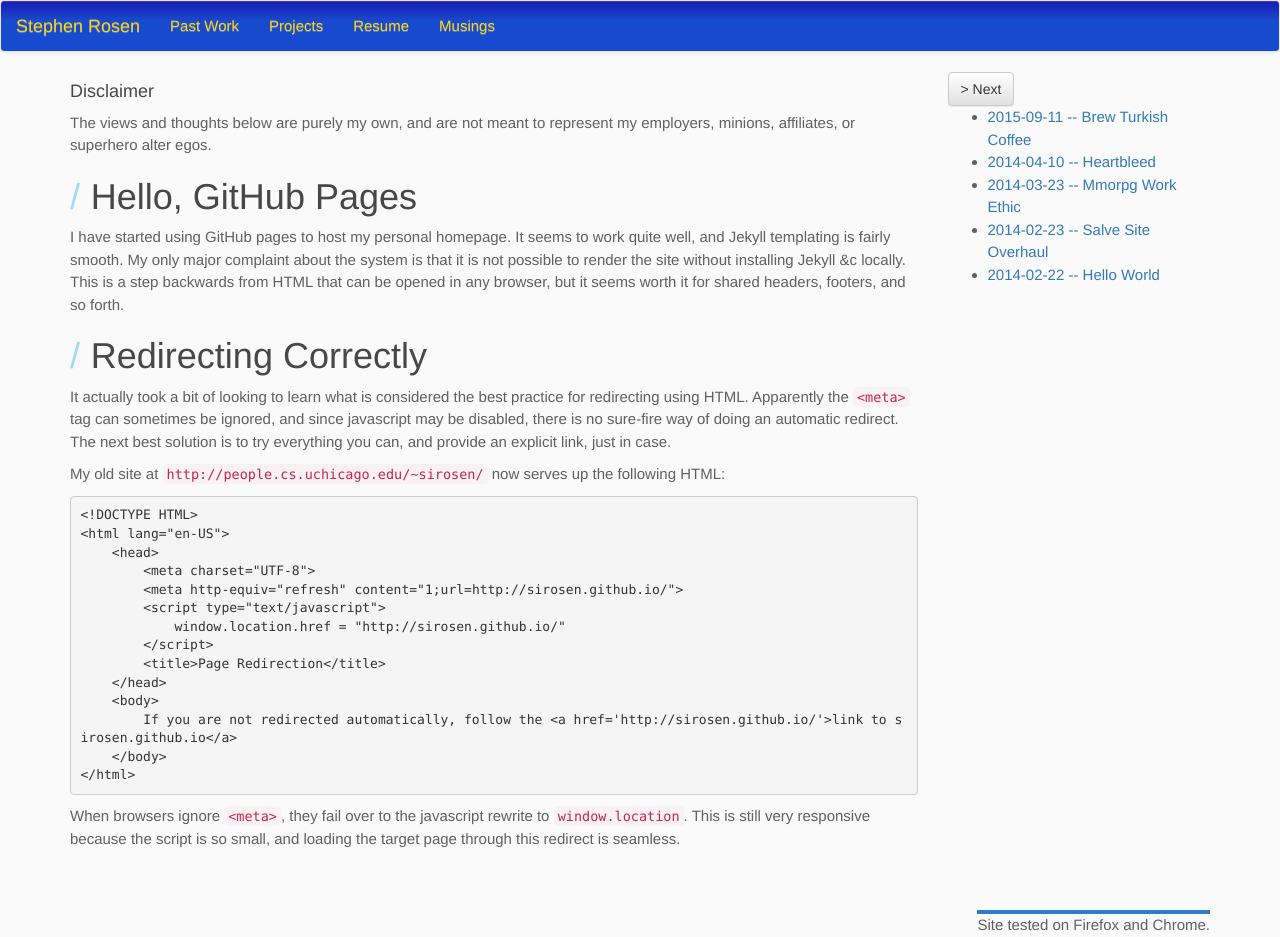
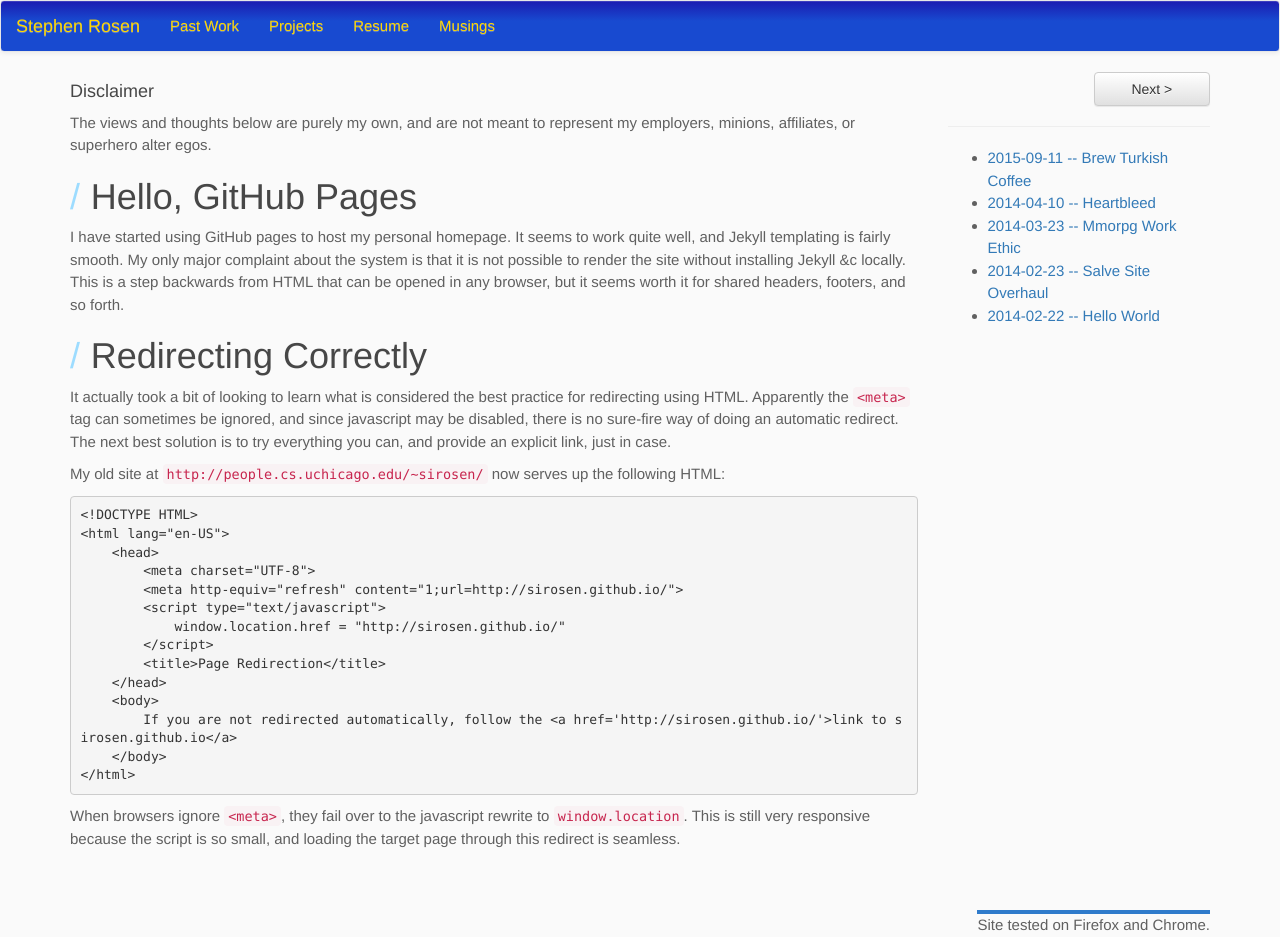
Before and after one commit to sirosen/sirosen.github.io, a Jekyll site: the page built from _posts/2014-02-22-hello-world.md, in a window 1280 px wide. Built offline with Jekyll 4.4.1, drawn with Linux system fonts in a browser that asks for light colours; nearby versions of some CDN libraries; some web fonts are replaced.

Commit message:
Adjust positioning of front/back blog buttons
These should be two-column centered elements, even on xs devices. Puts them in
a row, and wraps them in col-xs-6 divs, even if they are left out of a page
(ex: last post has no next)

```diff
--- a/_includes/footer/post_sidebar.html
+++ b/_includes/footer/post_sidebar.html
@@ -1,10 +1,18 @@
 <div class="post-listing">
+  <div class="row">
+    <div class="col-xs-6">
   {% if page.previous %}
-  <a class="btn btn-default" href="{{ page.previous.url }}" role="button">&lt; Prev</a>
+      <a class="btn btn-default center-block" href="{{ page.previous.url }}" role="button">&lt; Prev</a>
   {% endif %}
+    </div>
+    <div class="col-xs-6">
   {% if page.next %}
-  <a class="btn btn-default" href="{{ page.next.url }}" role="button">&gt; Next</a>
+      <a class="btn btn-default center-block" href="{{ page.next.url }}" role="button">Next &gt;</a>
   {% endif %}
+    </div>
+  </div>
+
+  <hr>
 
   <ul>
   {% for post in site.posts %}
```
